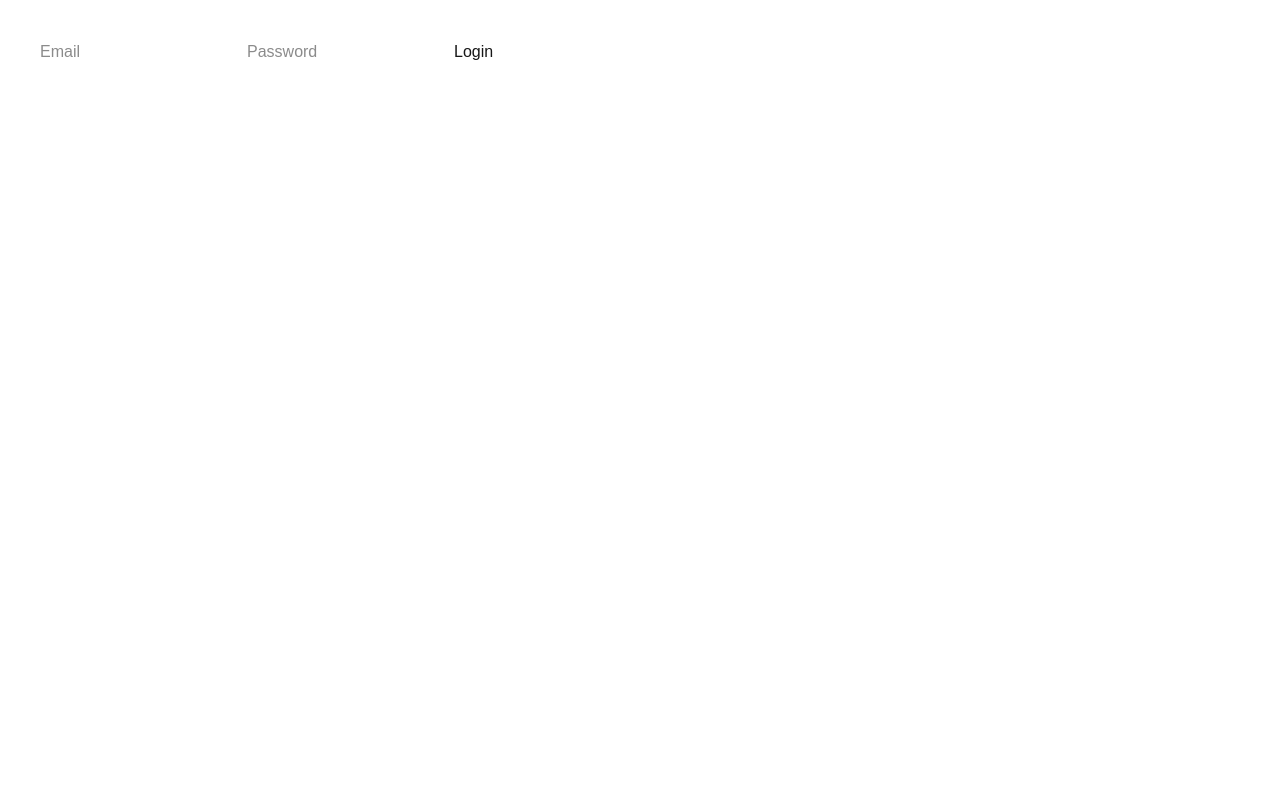
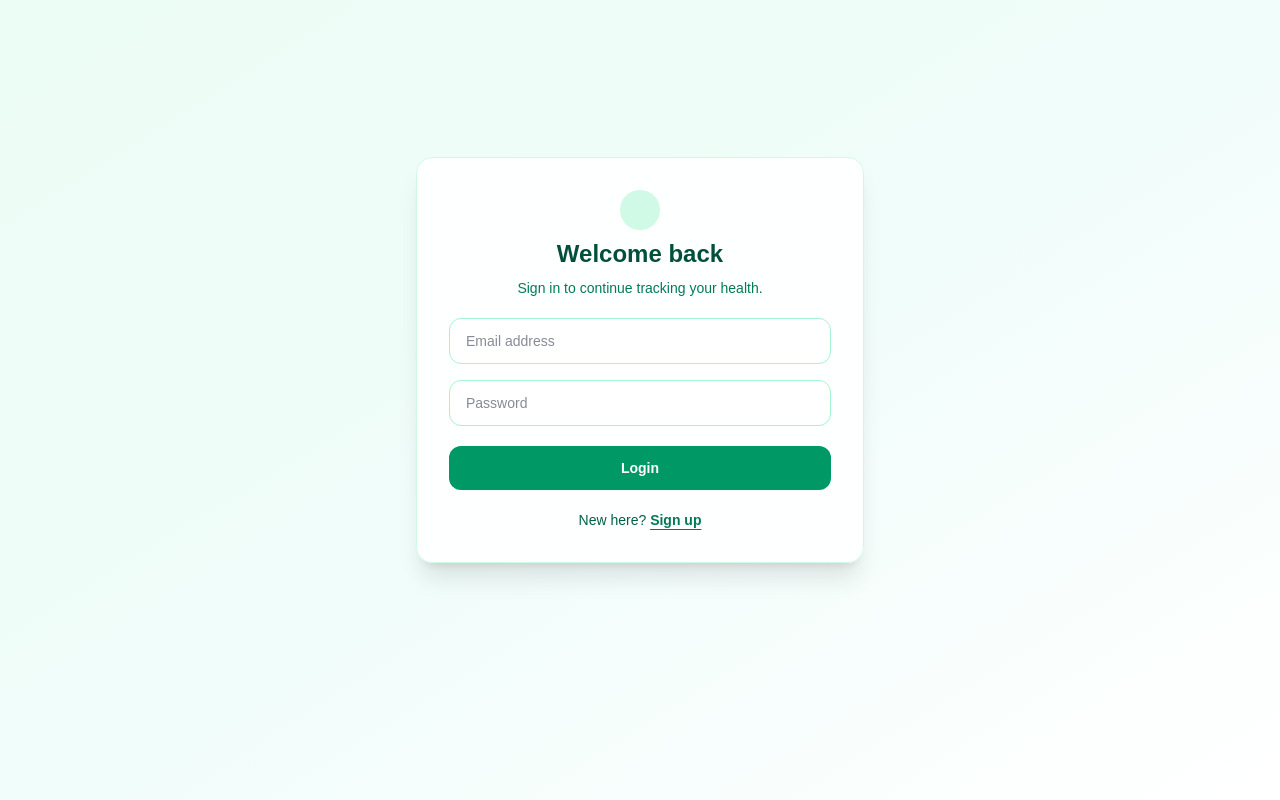
Before and after one commit to muradbzuneh/MB_Drug, a Next.js app in the folder drug-tracker/: page /login in a window 1280 px wide. Built offline with nearby package versions, Linux system fonts and the light colour scheme.

Commit message:
refactor: applay the style for login and signup

```diff
--- a/drug-tracker/app/login/page.tsx
+++ b/drug-tracker/app/login/page.tsx
@@ -1,29 +1,90 @@
 "use client";
 
 import { signIn } from "next-auth/react";
-import { useState } from "react";
+import Link from "next/link";
+import { useRouter } from "next/navigation";
+import { useState, type FormEvent } from "react";
 
 export default function LoginPage() {
+  const router = useRouter();
   const [email, setEmail] = useState("");
   const [password, setPassword] = useState("");
+  const [isSubmitting, setIsSubmitting] = useState(false);
+  const [error, setError] = useState("");
 
-  const handleLogin = async () => {
-    await signIn("credentials", {
+  const handleLogin = async (e: FormEvent<HTMLFormElement>) => {
+    e.preventDefault();
+    setError("");
+
+    if (!email || !password) {
+      setError("Please enter email and password.");
+      return;
+    }
+
+    setIsSubmitting(true);
+
+    const result = await signIn("credentials", {
       email,
       password,
-      callbackUrl: "/home",
+      redirect: false,
     });
+
+    if (result?.error) {
+      setError("Invalid email or password.");
+      setIsSubmitting(false);
+      return;
+    }
+
+    router.push("/");
+    router.refresh();
   };
 
   return (
-    <div className="p-10 space-y-4">
-      <input onChange={(e) => setEmail(e.target.value)} placeholder="Email" />
+    <main className="min-h-screen bg-gradient-to-br from-emerald-50 via-teal-50 to-white px-4 py-10">
+      <div className="mx-auto flex min-h-[80vh] w-full max-w-md items-center justify-center">
+        <form
+          onSubmit={handleLogin}
+          className="w-full space-y-5 rounded-2xl border border-emerald-100 bg-white/90 p-8 shadow-xl backdrop-blur"
+        >
+          <div className="space-y-2 text-center">
+            <div className="mx-auto h-10 w-10 rounded-full bg-emerald-100" />
+            <h1 className="text-2xl font-bold text-emerald-900">Welcome back</h1>
+            <p className="text-sm text-emerald-700">Sign in to continue tracking your health.</p>
+          </div>
+
+          <div className="space-y-4">
+            <input
+              type="email"
+              onChange={(e) => setEmail(e.target.value)}
+              placeholder="Email address"
+              className="w-full rounded-xl border border-emerald-200 bg-white px-4 py-3 text-sm text-slate-900 outline-none transition focus:border-emerald-500 focus:ring-4 focus:ring-emerald-100"
+            />
             <input
               type="password"
               onChange={(e) => setPassword(e.target.value)}
               placeholder="Password"
+              className="w-full rounded-xl border border-emerald-200 bg-white px-4 py-3 text-sm text-slate-900 outline-none transition focus:border-emerald-500 focus:ring-4 focus:ring-emerald-100"
             />
-      <button onClick={handleLogin}>Login</button>
           </div>
+
+          <button
+            type="submit"
+            disabled={isSubmitting}
+            className="w-full rounded-xl bg-emerald-600 px-4 py-3 text-sm font-semibold text-white transition hover:bg-emerald-700 focus:outline-none focus:ring-4 focus:ring-emerald-200"
+          >
+            {isSubmitting ? "Logging in..." : "Login"}
+          </button>
+
+          {error ? <p className="text-center text-sm text-red-600">{error}</p> : null}
+
+          <p className="text-center text-sm text-emerald-800">
+            New here?{" "}
+            <Link href="/signup" className="font-semibold text-emerald-700 underline underline-offset-4">
+              Sign up
+            </Link>
+          </p>
+        </form>
+      </div>
+    </main>
   );
 }
--- a/drug-tracker/app/signup/page.tsx
+++ b/drug-tracker/app/signup/page.tsx
@@ -1,42 +1,104 @@
 "use client";
 
 import { useState, type FormEvent } from "react";
+import Link from "next/link";
+import { useRouter } from "next/navigation";
 
 export default function SignupPage() {
+  const router = useRouter();
   const [form, setForm] = useState({
     name: "",
     email: "",
     password: "",
   });
+  const [isSubmitting, setIsSubmitting] = useState(false);
+  const [error, setError] = useState("");
 
   const handleSubmit = async (e: FormEvent<HTMLFormElement>) => {
     e.preventDefault();
+    setError("");
 
-    await fetch("/api/register", {
+    if (!form.name || !form.email || !form.password) {
+      setError("Please fill in all fields.");
+      return;
+    }
+
+    setIsSubmitting(true);
+
+    try {
+      const res = await fetch("/api/register", {
         method: "POST",
+        headers: {
+          "Content-Type": "application/json",
+        },
         body: JSON.stringify(form),
       });
 
-    alert("User created!");
+      if (!res.ok) {
+        const data = (await res.json().catch(() => null)) as { error?: string } | null;
+        setError(data?.error ?? "Failed to create account.");
+        return;
+      }
+
+      router.push("/login");
+    } catch {
+      setError("Something went wrong. Please try again.");
+    } finally {
+      setIsSubmitting(false);
+    }
   };
 
   return (
-    <form onSubmit={handleSubmit} className="p-10 space-y-4">
+    <main className="min-h-screen bg-gradient-to-br from-emerald-50 via-teal-50 to-white px-4 py-10">
+      <div className="mx-auto flex min-h-[80vh] w-full max-w-md items-center justify-center">
+        <form
+          onSubmit={handleSubmit}
+          className="w-full space-y-5 rounded-2xl border border-emerald-100 bg-white/90 p-8 shadow-xl backdrop-blur"
+        >
+          <div className="space-y-2 text-center">
+            <div className="mx-auto h-10 w-10 rounded-full bg-emerald-100" />
+            <h1 className="text-2xl font-bold text-emerald-900">Create account</h1>
+            <p className="text-sm text-emerald-700">Start your healthy medication journey.</p>
+          </div>
+
+          <div className="space-y-4">
             <input
-        placeholder="Name"
+              placeholder="Full name"
               onChange={(e) => setForm({ ...form, name: e.target.value })}
+              className="w-full rounded-xl border border-emerald-200 bg-white px-4 py-3 text-sm text-slate-900 outline-none transition focus:border-emerald-500 focus:ring-4 focus:ring-emerald-100"
             />
             <input
-        placeholder="Email"
+              type="email"
+              placeholder="Email address"
               onChange={(e) => setForm({ ...form, email: e.target.value })}
+              className="w-full rounded-xl border border-emerald-200 bg-white px-4 py-3 text-sm text-slate-900 outline-none transition focus:border-emerald-500 focus:ring-4 focus:ring-emerald-100"
             />
             <input
               type="password"
               placeholder="Password"
               onChange={(e) => setForm({ ...form, password: e.target.value })}
+              className="w-full rounded-xl border border-emerald-200 bg-white px-4 py-3 text-sm text-slate-900 outline-none transition focus:border-emerald-500 focus:ring-4 focus:ring-emerald-100"
             />
+          </div>
 
-      <button type="submit">Signup</button>
+          <button
+            type="submit"
+            disabled={isSubmitting}
+            className="w-full rounded-xl bg-emerald-600 px-4 py-3 text-sm font-semibold text-white transition hover:bg-emerald-700 focus:outline-none focus:ring-4 focus:ring-emerald-200 disabled:cursor-not-allowed disabled:opacity-70"
+          >
+            {isSubmitting ? "Creating account..." : "Sign up"}
+          </button>
+
+          {error ? <p className="text-center text-sm text-red-600">{error}</p> : null}
+
+          <p className="text-center text-sm text-emerald-800">
+            Already have an account?{" "}
+            <Link href="/login" className="font-semibold text-emerald-700 underline underline-offset-4">
+              Login
+            </Link>
+          </p>
         </form>
+      </div>
+    </main>
   );
 }
```
Lines whose indentation alone changed are shown as unchanged.
